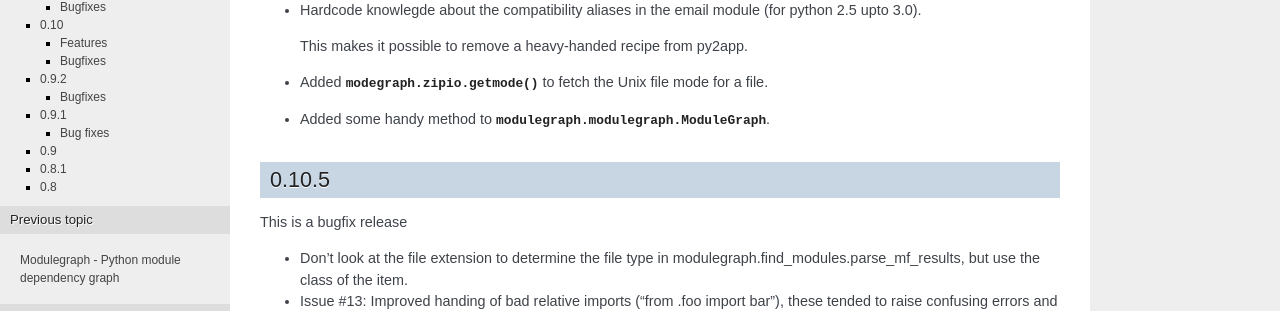
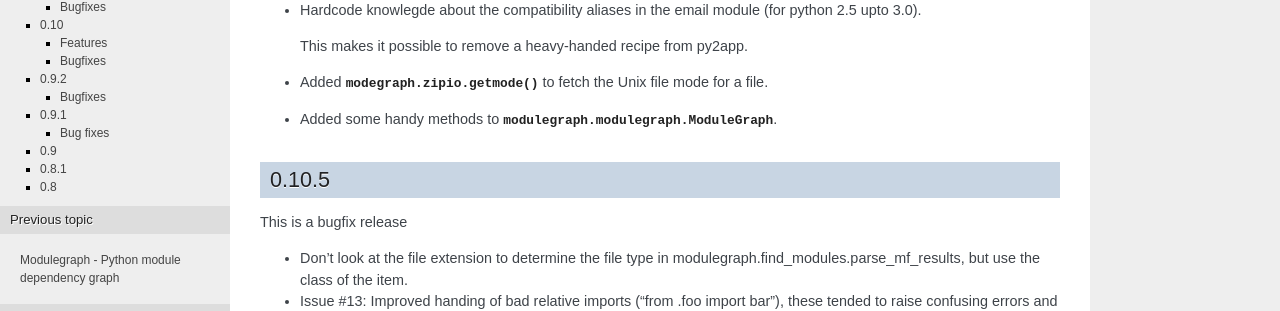
Before and after one commit to ronaldoussoren/modulegraph, a Sphinx documentation site: the page built from doc/changelog.rst, in a window 1280 px wide and 900 px high. Shown: the part 272-583 px from the top of the window. Built offline with Sphinx 7.4.7, drawn with Linux system fonts in a browser that asks for light colours.

Commit message:
Fix spelling error

```diff
--- a/doc/changelog.rst
+++ b/doc/changelog.rst
@@ -17,7 +17,7 @@ Features
 * Added :func:`modegraph.zipio.getmode` to fetch the Unix file mode
   for a file.
 
-* Added some handy method to :class:`modulegraph.modulegraph.ModuleGraph`.
+* Added some handy methods to :class:`modulegraph.modulegraph.ModuleGraph`.
 
 0.10.5
 ------
```
